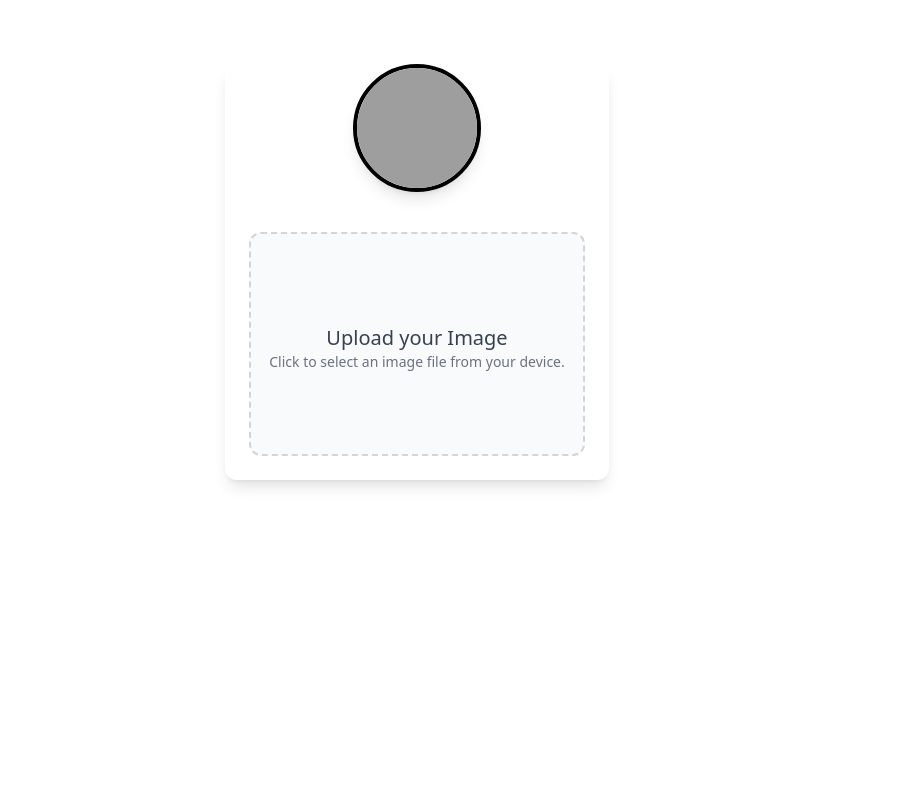
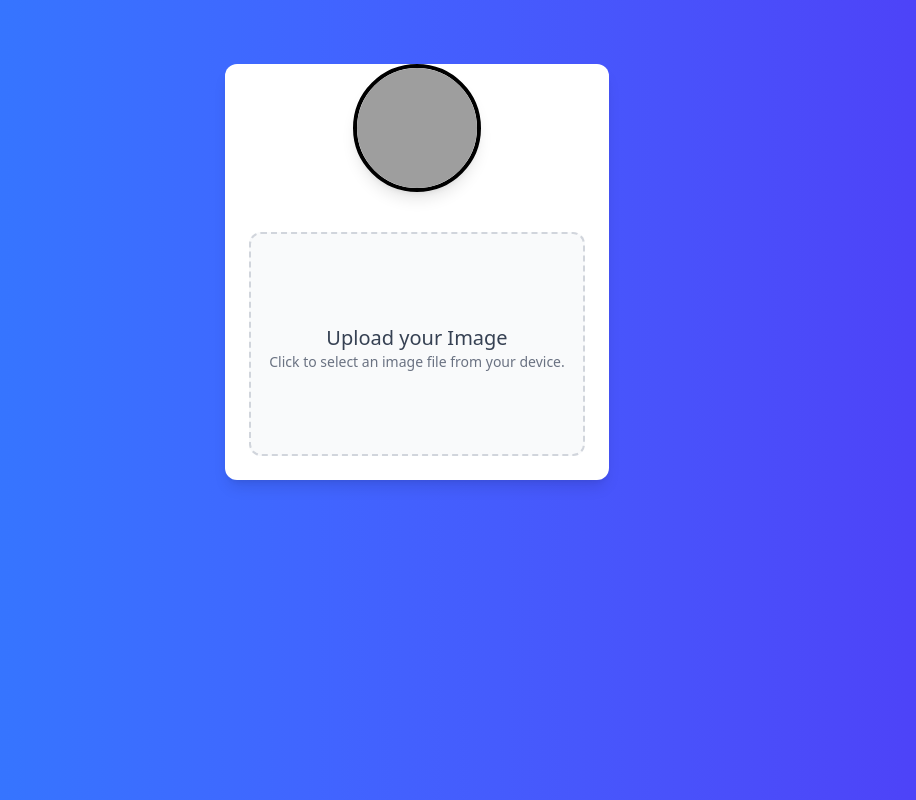
Before and after one commit to Ayomide-Philip/metadata-viewer, a Next.js app: page / in a window 1280 px wide. Shown: the whole page, without its empty margins (223-1139 px from the left). Built offline with nearby package versions, Linux system fonts and the light colour scheme; grey boxes are pictures that could not be loaded.

Commit message:
Enhance layout in RootLayout component with gradient background and add exifr dependency

```diff
--- a/app/layout.js
+++ b/app/layout.js
@@ -20,7 +20,7 @@ export default function RootLayout({ children }) {
   return (
     <html lang="en">
       <body
-        className={`${geistSans.variable} ${geistMono.variable} antialiased`}
+        className={`${geistSans.variable} ${geistMono.variable} antialiased bg-gradient-to-r from-blue-500 to-indigo-600`}
       >
         {children}
       </body>
```
Also changed, not shown: 1 other file (tests, documents, lock files or other folders).
